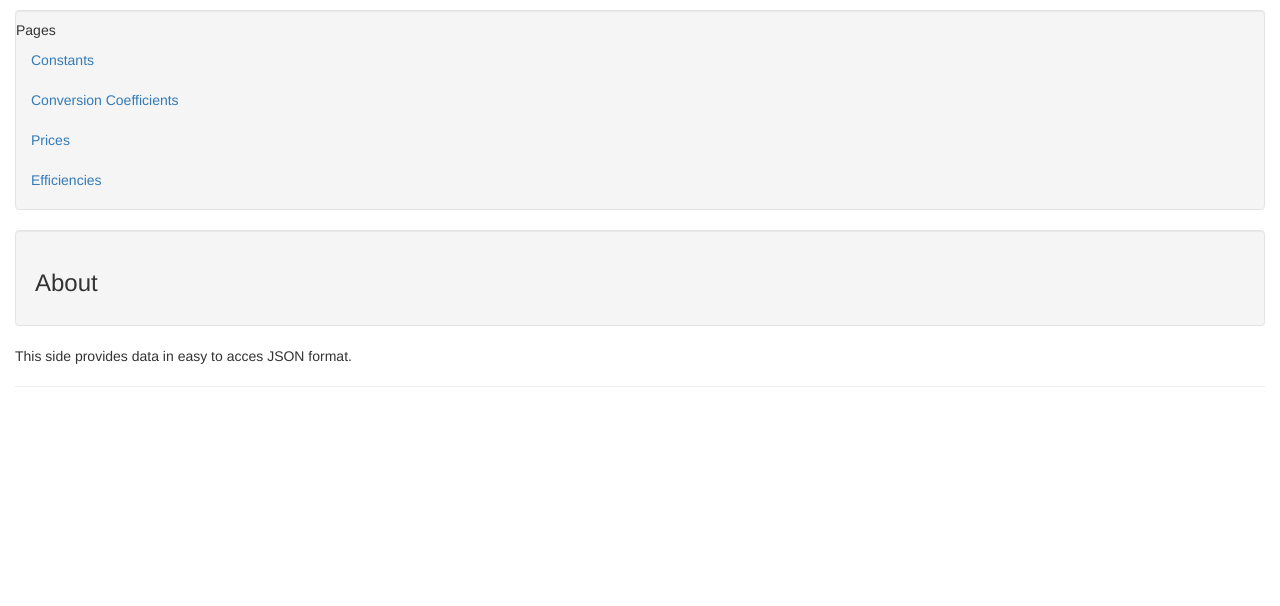
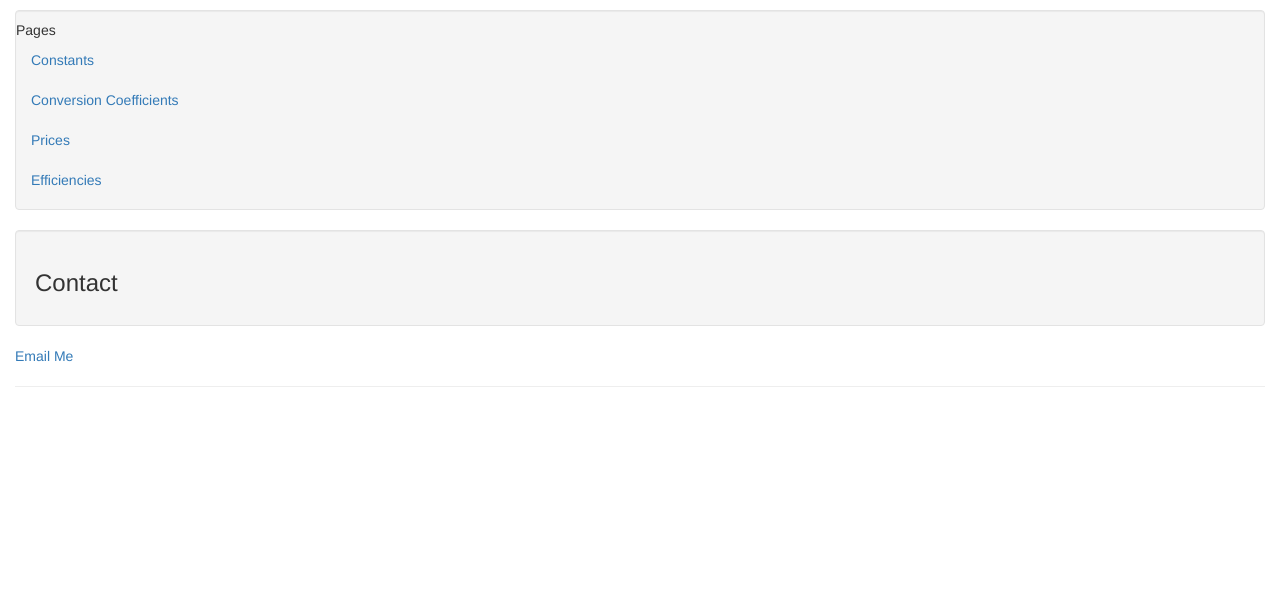
Before and after one commit to jmfernandes/welcome-page, a Flask app: page /contact in a window 1280 px wide. Shown: the part 50-656 px from the top of the page. Run offline with Flask 2, Linux system fonts and the light colour scheme; some libraries are stand-ins or nearby versions.

Commit message:
added email link

```diff
--- a/templates/contact.html
+++ b/templates/contact.html
@@ -79,11 +79,11 @@
                 </div><!--/span-->
                 <div class="span9">
                     <div class="well well-small">
-                        <h3>About</h3>
+                        <h3>Contact</h3>
                     </div>
                     <div class="row-fluid">
                         <div class="span6">
-                            <p>This side provides data in easy to acces JSON format. </p>
+                            <p><a href="mailto:trexman89@gmail.com">Email Me</a> </p>
                         </div><!--/span-->
                     </div><!--/row-->
                 </div><!--/span-->
```
